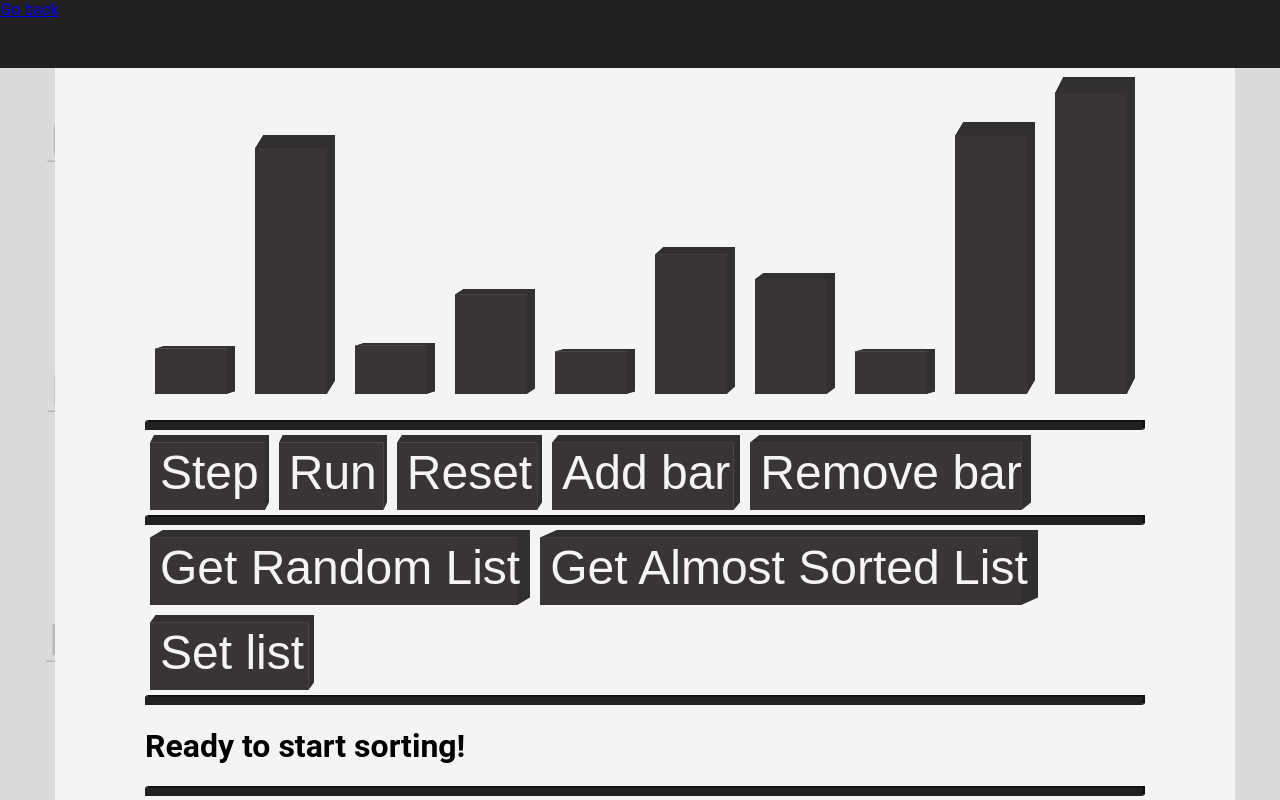
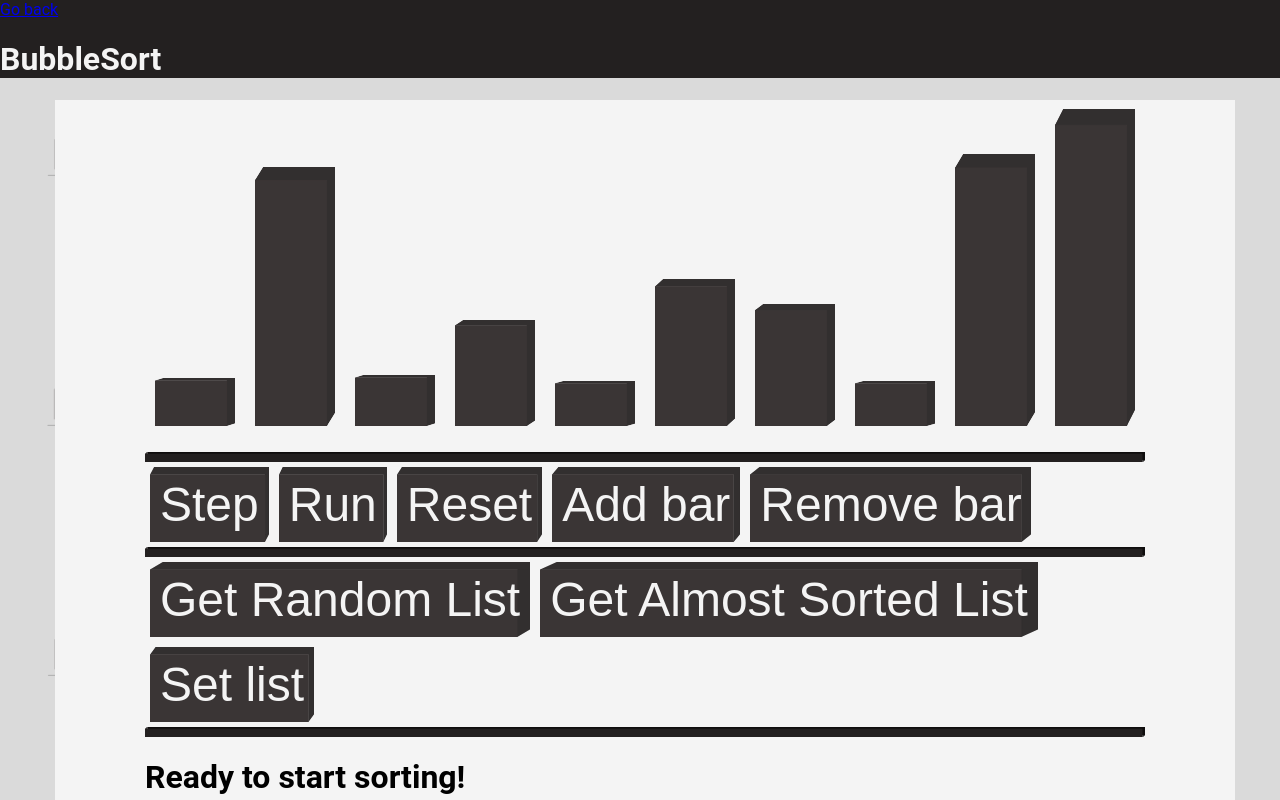
Before and after one commit to OtavioPiza/algorithm-visualizer, a React (Create React App) app: page /bubblesort in a window 1280 px wide. Shown: the top 800 px of the page. Built offline with nearby package versions, Linux system fonts and the light colour scheme.

Commit message:
Styling wip

```diff
--- a/src/components/ArraySorter.js
+++ b/src/components/ArraySorter.js
@@ -100,7 +100,13 @@ const ArraySorter = ({ sortingAlgorithm, barList = arrayManager.getRandomList(10
 
     return (
         <div className='ArraySorter'>
-            <Header link="/" />
+
+            <header className='PageHeader'>
+
+                <Header link="/" title={sortingAlgorithm.name()} />
+
+            </header>
+
 
             <div className='Sorter'>
 
```
